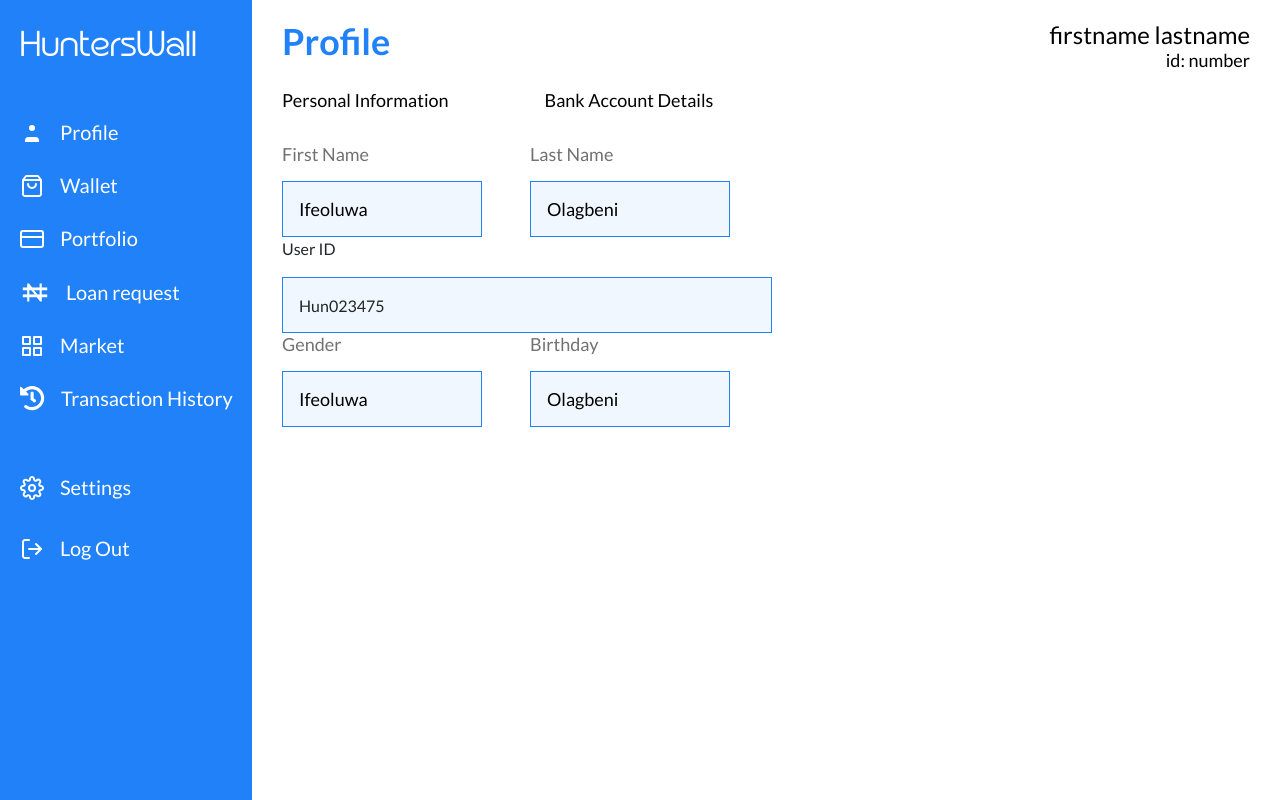
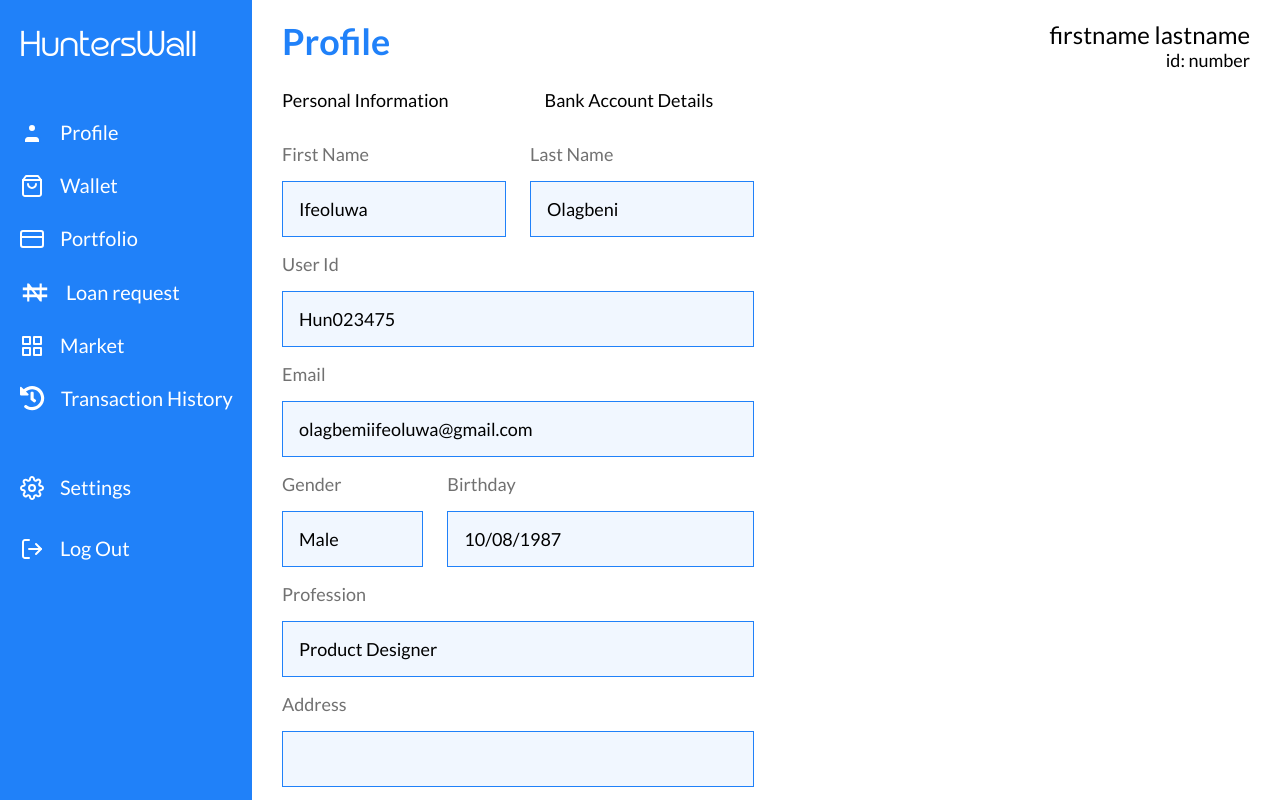
Before and after one commit to Dreezy305/HuntersWall, a Next.js app: page /dashboard in a window 1280 px wide. Built offline with nearby package versions, Linux system fonts and the light colour scheme; no server answers.

Commit message:
profile styles

```diff
--- a/components/personalInfo.js
+++ b/components/personalInfo.js
@@ -5,15 +5,15 @@ function PersonalInfo() {
     <div className="profile_personalInfo">
       <div className="profile_personalInfo-wrapper">
         {/* last and first name */}
-        <div className="d-flex flex-row align-items-center profile_personalInfo-names">
-          <div className="text-start me-4">
+        <div className="row align-items-center profile_personalInfo-names mb-3">
+          <div className="text-start col-lg-3">
             <label className="form-label pb-2">First Name</label>
             <br />
             <div className="p-3 profileNames">
               <p>Ifeoluwa</p>
             </div>
           </div>
-          <div className="text-start ms-4">
+          <div className="text-start col-lg-3">
             <label className="form-label pb-2">Last Name</label>
             <br />
             <div className="p-3 profileNames">
@@ -22,29 +22,86 @@ function PersonalInfo() {
           </div>
         </div>
 
-        {/* ID */}
-        <div className="text-start">
-          <label className="form-label pb-2">User ID</label>
-          <br />
-          <div className="p-3 profileId">
-            <p>Hun023475</p>
+        {/* user id */}
+        <div className="row align-items-center profile_personalInfo-names mb-3">
+          <div className="text-start col-lg-6">
+            <label className="form-label pb-2">User Id</label>
+            <br />
+            <div className="p-3 profileNames">
+              <p>Hun023475</p>
+            </div>
           </div>
         </div>
 
-        {/* gender && birthday */}
-        <div className="d-flex flex-row align-items-center profile_personalInfo-names">
-          <div className="text-start me-4">
+        {/* Email */}
+        <div className="row align-items-center profile_personalInfo-names mb-3">
+          <div className="text-start col-lg-6">
+            <label className="form-label pb-2">Email</label>
+            <br />
+            <div className="p-3 profileNames">
+              <p>olagbemiifeoluwa@gmail.com</p>
+            </div>
+          </div>
+        </div>
+
+        {/* Gender and birthday */}
+        <div className="row align-items-center profile_personalInfo-names mb-3">
+          <div className="text-start col-lg-2">
             <label className="form-label pb-2">Gender</label>
             <br />
             <div className="p-3 profileNames">
-              <p>Ifeoluwa</p>
+              <p>Male</p>
             </div>
           </div>
-          <div className="text-start ms-4">
+          <div className="text-start col-lg-4">
             <label className="form-label pb-2">Birthday</label>
             <br />
             <div className="p-3 profileNames">
-              <p>Olagbeni</p>
+              <p>10/08/1987</p>
+            </div>
+          </div>
+        </div>
+
+        {/* Profession */}
+        <div className="row align-items-center profile_personalInfo-names mb-3">
+          <div className="text-start col-lg-6">
+            <label className="form-label pb-2">Profession</label>
+            <br />
+            <div className="p-3 profileNames">
+              <p>Product Designer</p>
+            </div>
+          </div>
+        </div>
+
+        {/* Address */}
+        <div className="row align-items-center profile_personalInfo-names mb-3">
+          <div className="text-start col-lg-6">
+            <label className="form-label pb-2">Address</label>
+            <br />
+            <div className="p-3 profileNames">
+              <p></p>
+            </div>
+          </div>
+        </div>
+
+        {/* City */}
+        <div className="row align-items-center profile_personalInfo-names mb-3">
+          <div className="text-start col-lg-6">
+            <label className="form-label pb-2">City</label>
+            <br />
+            <div className="p-3 profileNames">
+              <p></p>
+            </div>
+          </div>
+        </div>
+
+        {/* Country */}
+        <div className="row align-items-center profile_personalInfo-names mb-3">
+          <div className="text-start col-lg-6">
+            <label className="form-label pb-2">Country</label>
+            <br />
+            <div className="p-3 profileNames">
+              <p></p>
             </div>
           </div>
         </div>
--- a/styles/dashboard.scss
+++ b/styles/dashboard.scss
@@ -6,9 +6,11 @@
     flex: 1;
     background: #2081f9;
     position: relative;
+    overflow: hidden;
   }
   &_right {
     flex: 4;
     padding: 10px;
+    overflow: auto;
   }
 }
--- a/styles/profile.scss
+++ b/styles/profile.scss
@@ -19,6 +19,7 @@
   &_personalInfo {
     font-family: Lato;
     &-names {
+      cursor: pointer;
       label {
         font-family: Lato;
         font-style: normal;
@@ -44,7 +45,6 @@
   background: #f1f7ff;
   border: 1px solid #2081f9;
   box-sizing: border-box;
-  width: 200px;
   height: 56px;
 }
 
```
